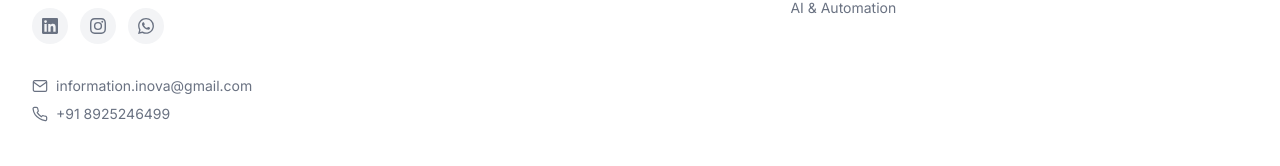
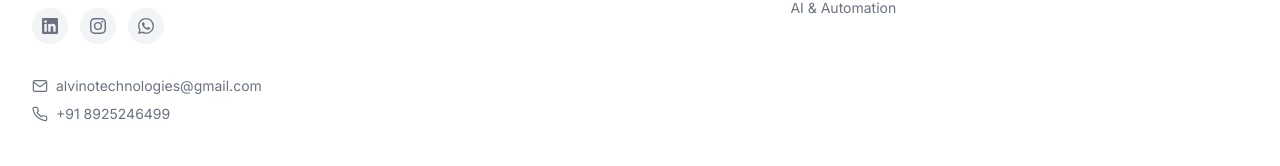
Before and after one commit to alvinotechnologies/web, a Next.js app: page /contact in a window 1280 px wide. Shown: the part 2195-2361 px from the top of the page. Built offline with nearby package versions, Linux system fonts and the light colour scheme.

Commit message:
fix: update email to alvinotechnologies@gmail.com

```diff
--- a/src/app/components/Footer.tsx
+++ b/src/app/components/Footer.tsx
@@ -98,12 +98,12 @@ export default function Footer() {
 
             {/* Contact */}
             <div className="mt-8 space-y-2">
-              <a href="mailto:information.inova@gmail.com"
+              <a href="mailto:alvinotechnologies@gmail.com"
                 className="flex items-center gap-2 text-sm text-gray-500 hover:text-indigo-600 transition-colors">
                 <svg className="h-4 w-4 shrink-0" fill="none" stroke="currentColor" strokeWidth="1.8" viewBox="0 0 24 24">
                   <path d="M4 4h16c1.1 0 2 .9 2 2v12c0 1.1-.9 2-2 2H4c-1.1 0-2-.9-2-2V6c0-1.1.9-2 2-2z"/><polyline points="22,6 12,13 2,6"/>
                 </svg>
-                information.inova@gmail.com
+                alvinotechnologies@gmail.com
               </a>
               <a href="tel:+918925246499"
                 className="flex items-center gap-2 text-sm text-gray-500 hover:text-indigo-600 transition-colors">
--- a/src/app/contact/page.tsx
+++ b/src/app/contact/page.tsx
@@ -7,7 +7,7 @@ export const metadata: Metadata = {
 };
 
 const offices = [
-  { city: "India", address: "Bangalore, India", email: "information.inova@gmail.com", phone: "+91 8925246499" },
+  { city: "India", address: "Bangalore, India", email: "alvinotechnologies@gmail.com", phone: "+91 8925246499" },
 ];
 
 const faqs = [
--- a/src/app/privacy/page.tsx
+++ b/src/app/privacy/page.tsx
@@ -81,7 +81,7 @@ You can control cookies through your browser settings. Disabling analytics cooki
 - **Objection:** Object to processing based on legitimate interest
 - **Withdraw consent:** Where processing is based on consent, you can withdraw it at any time
 
-To exercise any of these rights, contact us at **information.inova@gmail.com**. We will respond within 30 days.`,
+To exercise any of these rights, contact us at **alvinotechnologies@gmail.com**. We will respond within 30 days.`,
   },
   {
     title: "8. Data Security",
@@ -105,7 +105,7 @@ No method of transmission over the internet is 100% secure. While we strive to p
     title: "11. Contact Us",
     content: `If you have any questions, concerns, or requests regarding this Privacy Policy or how we handle your data, please contact us:
 
-**Email:** information.inova@gmail.com
+**Email:** alvinotechnologies@gmail.com
 **Phone:** +91 8925246499
 **Address:** Bangalore, India`,
   },
--- a/src/app/terms/page.tsx
+++ b/src/app/terms/page.tsx
@@ -120,7 +120,7 @@ We encourage you to review these terms periodically.`,
     title: "14. Contact Us",
     content: `If you have any questions about these Terms of Service, please contact us:
 
-**Email:** information.inova@gmail.com
+**Email:** alvinotechnologies@gmail.com
 **Phone:** +91 8925246499
 **Address:** Bangalore, India`,
   },
```
Also changed, not shown: public/logo.jpeg (added).
